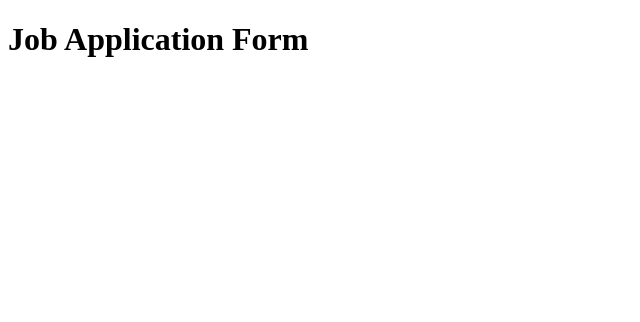
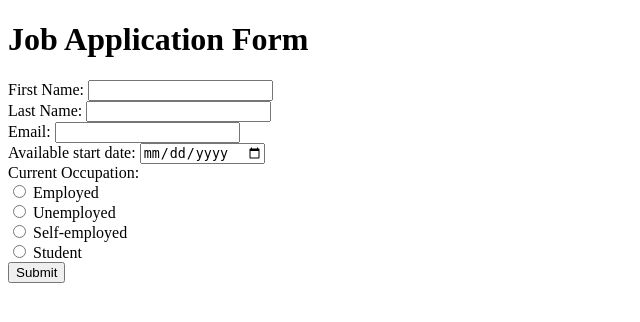
Before and after one commit to renganomics/flask-job-application-form, a Flask app: page / in a window 1280 px wide. Shown: the top 322 px of the page, without its empty margins (0-640 px from the left). Run offline with Flask 3, Linux system fonts and the light colour scheme.

Commit message:
Added labels and inputs for name, email, start date and current occupation

```diff
--- a/templates/index.html
+++ b/templates/index.html
@@ -3,8 +3,45 @@
     <head>
         <meta charset="utf-8">
         <meta name="viewport" content="width=device-width, initial-scale=1, shrink-to-fit=no">
+        <link rel="stylesheet" >
     </head>
     <body>
         <h1>Job Application Form</h1>
+        <form>
+            <div>
+                <label for="first_name">First Name:</label>
+                <input type="text" id="first_name" name="first_name" required>
+            </div>
+            <div>
+                <label for="last_name">Last Name:</label>
+                <input type="text" id="last_name" name="last_name" required>
+            </div>
+            <div>
+                <label for="email">Email:</label>
+                <input type="email" id="email" name="email" required>
+            </div>
+            <div>
+                <label for="date">Available start date:</label>
+                <input type="date" id="date" name="date" required>
+            </div>
+            <div>
+                <label>Current Occupation:</label>
+                <br>
+                <div id="occupation">
+                    <input type="radio" id="employed" name="occupation" required>
+                    <label for="employed">Employed</label>
+                    <br>
+                    <input type="radio" id="Unemployed" name="occupation" required>
+                    <label for="unemployed">Unemployed</label>
+                    <br>
+                    <input type="radio" id="self-employed" name="occupation" required>
+                    <label for="self-employed">Self-employed</label>
+                    <br>
+                    <input type="radio" id="student" name="occupation" required>
+                    <label for="student">Student</label>
+                </div>
+            </div>
+                <button type="button">Submit</button>
+        </form>
     </body>
 </html>
```
